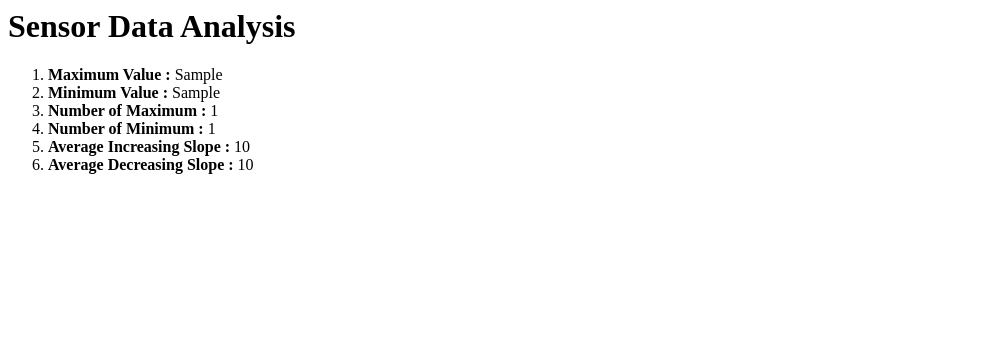
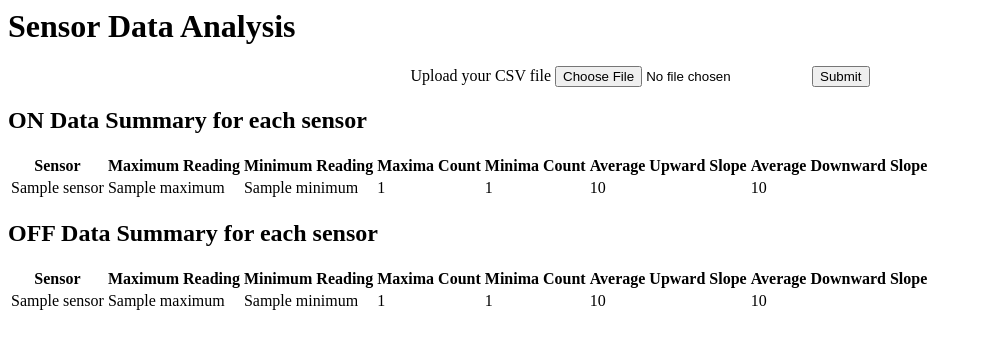
Before and after one commit to sherlockvind/swlab2_assignment5, a Django app: template SensorData/main/templates/main/home.html in a window 1280 px wide. Shown: the top 349 px of the page, without its empty margins (0-981 px from the left). Run offline with Django 3.2, Linux system fonts and the light colour scheme; tables that the repository leaves empty hold one stand-in row (values such as "Sample post"); the template is opened without the code that fills it: values that come from a table or form of the project are taken from there, most other values are stand-ins (such as "Sample title", 1, 10 or a date in 2020).

Commit message:
added support for direct CSV file upload and analysis

```diff
--- /dev/null
+++ b/SensorData/main/forms.py
@@ -0,0 +1,6 @@
+from django import forms
+import re
+
+class FileForm(forms.Form):
+	#_csv_file_name_regex = ".+\.csv"
+	file = forms.FileField(required=True)
--- a/SensorData/main/templates/main/home.html
+++ b/SensorData/main/templates/main/home.html
@@ -5,14 +5,68 @@
 
 	<body>
 		<h1>Sensor Data Analysis</h1>
-		<ol>
-			<li><b>Maximum Value : </b>{{max_val}}</li>
-			<li><b>Minimum Value : </b>{{min_val}}</li>
-			<li><b>Number of Maximum : </b>{{rel_max_count}}</li>
-			<li><b>Number of Minimum : </b>{{rel_min_count}}</li>
-			<li><b>Average Increasing Slope : </b>{{ avg_inc_slope }}</li>
-			<li><b>Average Decreasing Slope : </b>{{ avg_dec_slope }}</li>
-		</ol>
+
+		<!-- Accept user provided CSV file here -->
+		<form align="center" method="post" enctype="multipart/form-data">
+    	{% csrf_token %}
+			<label for="{{ form.file.id_for_label }}"> Upload your CSV file</label>
+			{{ form.file }}
+    	<input type="submit" value="Submit">
+		</form>
+
+		<!-- Display analysed data iff user has uploaded the CSV file -->
+		{% if data is not None %}
+
+				<h2>ON Data Summary for each sensor</h2>
+        <table>
+          <tr>
+            <th>Sensor</th>
+            <th>Maximum Reading</th>
+            <th>Minimum Reading</th>
+            <th>Maxima Count</th>
+            <th>Minima Count</th>
+            <th>Average Upward Slope</th>
+            <th>Average Downward Slope</th>
+          </tr>
+          <!-- {{ data.on_data.to_html|safe }} -->
+          {% for row in data.on_data %}
+            <tr>
+              <td>{{row.sensor}}</td>
+              <td>{{row.maximum}}</td>
+              <td>{{row.minimum}}</td>
+              <td>{{row.maxima_count}}</td>
+              <td>{{row.minima_count}}</td>
+              <td>{{row.avg_inc_slope}}</td>
+              <td>{{row.avg_dec_slope}}</td>
+            </tr>
+          {% endfor %}
+        </table>
+
+				<h2>OFF Data Summary for each sensor</h2>
+        <table>
+          <tr>
+            <th>Sensor</th>
+            <th>Maximum Reading</th>
+            <th>Minimum Reading</th>
+            <th>Maxima Count</th>
+            <th>Minima Count</th>
+            <th>Average Upward Slope</th>
+            <th>Average Downward Slope</th>
+          </tr>
+          {% for row in data.off_data %}
+            <tr>
+              <td>{{row.sensor}}</td>
+              <td>{{row.maximum}}</td>
+              <td>{{row.minimum}}</td>
+              <td>{{row.maxima_count}}</td>
+              <td>{{row.minima_count}}</td>
+              <td>{{row.avg_inc_slope}}</td>
+              <td>{{row.avg_dec_slope}}</td>
+            </tr>
+          {% endfor %}
+        </table>
+
+		{% endif %}
 
 	</body>
 
```
Also changed, not shown: SensorData/main/views.py (+21 -17 lines).
